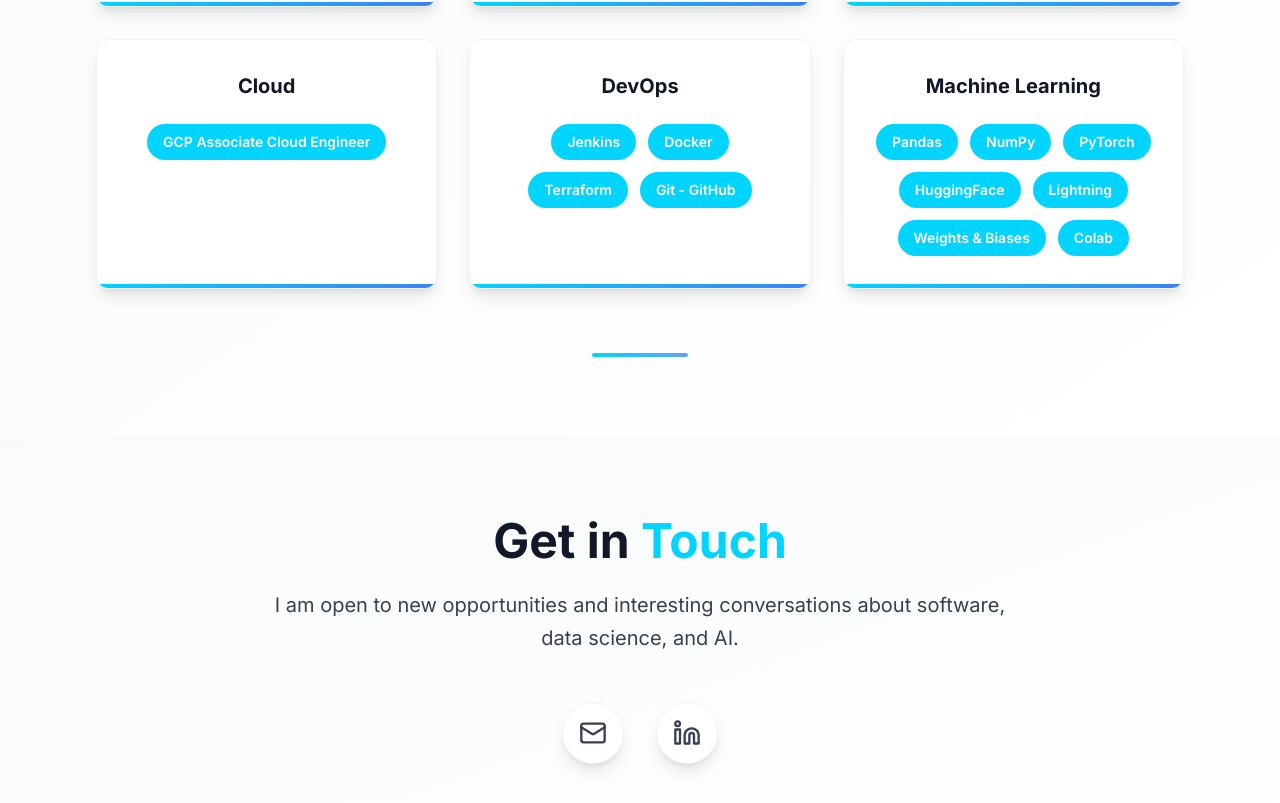
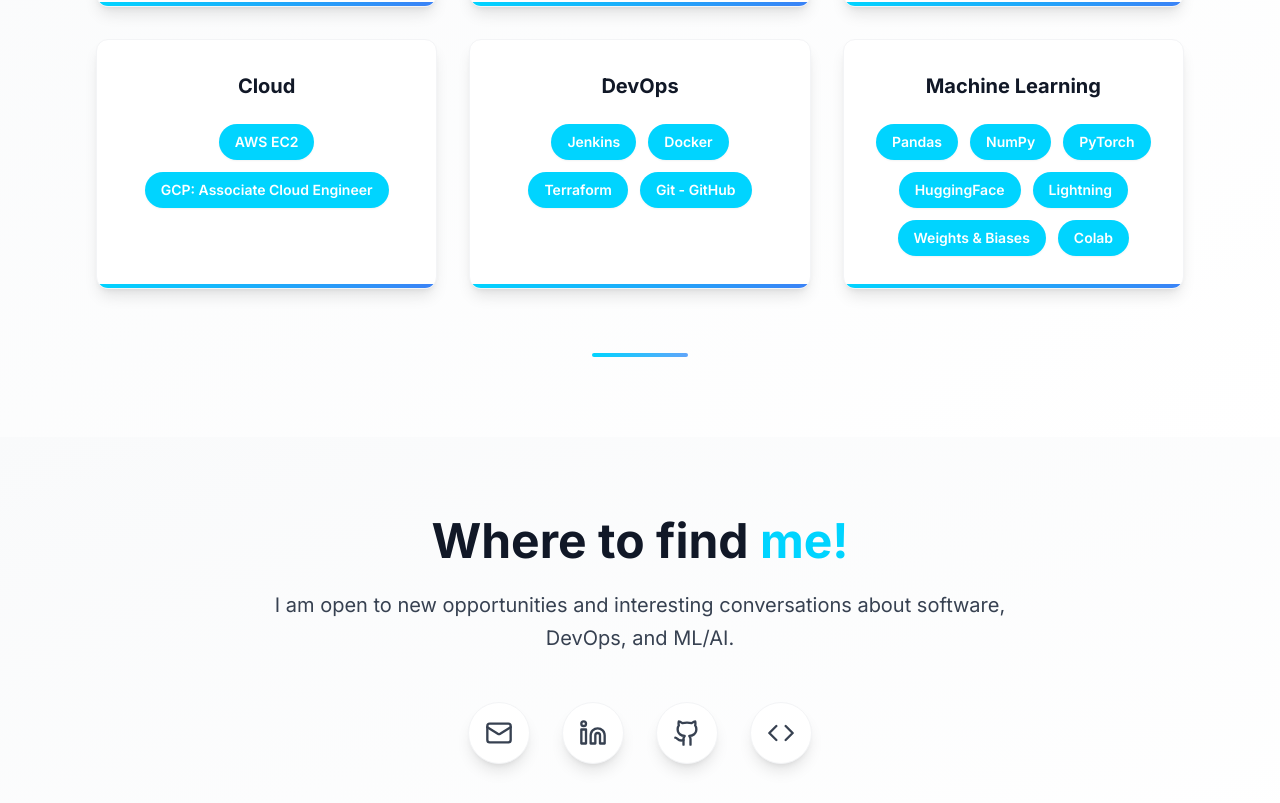
Before and after one commit to anu-jain-36/anu-jain-36.github.io, a React (Vite) app: page / in a window 1280 px wide. Shown: the part 4857-5660 px from the top of the page. Built offline with nearby package versions, Linux system fonts and the light colour scheme.

Commit message:
Add leetcode and github links

```diff
--- a/src/components/contact.tsx
+++ b/src/components/contact.tsx
@@ -1,10 +1,12 @@
 import React from 'react';
-import { Mail, Linkedin } from 'lucide-react';
+import { Mail, Linkedin, Github, Code } from 'lucide-react';
 
 const GetInTouch = () => {
-  // Replace with your actual email and LinkedIn profile
+  // Replace with your actual links
   const email = "realanujain@gmail.com";
   const linkedinUrl = "https://www.linkedin.com/in/anujain1025/";
+  const githubUrl = "https://github.com/anu-jain-36"; // Add your GitHub username
+  const leetcodeUrl = "https://leetcode.com/u/anu_jain/"; // Add your LeetCode username
 
   const handleEmailClick = () => {
     window.location.href = `mailto:${email}`;
@@ -14,6 +16,14 @@ const GetInTouch = () => {
     window.open(linkedinUrl, '_blank', 'noopener,noreferrer');
   };
 
+  const handleGitHubClick = () => {
+    window.open(githubUrl, '_blank', 'noopener,noreferrer');
+  };
+
+  const handleLeetCodeClick = () => {
+    window.open(leetcodeUrl, '_blank', 'noopener,noreferrer');
+  };
+
   return (
     <section id='contact' className="py-20 bg-gradient-to-br from-gray-50 to-white">
       <div className="max-w-4xl mx-auto px-8 text-center">
@@ -21,20 +31,21 @@ const GetInTouch = () => {
         {/* Title */}
         <div className="mb-12">
           <h2 className="text-4xl lg:text-5xl font-bold text-gray-900 leading-tight mb-6">
-            Get in <span className="text-[#00D4FF]">Touch</span>
+            Where to find <span className="text-[#00D4FF]">me!</span>
           </h2>
           <p className="text-xl text-gray-700 leading-relaxed max-w-3xl mx-auto">
-            I am open to new opportunities and interesting conversations about software, data science, and AI.
+            I am open to new opportunities and interesting conversations about software, DevOps, and ML/AI.
           </p>
         </div>
 
         {/* Contact Options */}
-        <div className="flex gap-8 justify-center items-center">
+        <div className="flex gap-8 justify-center items-center flex-wrap">
 
           {/* Email Icon */}
           <button
             onClick={handleEmailClick}
             className="group p-4 rounded-full bg-white hover:bg-[#00D4FF] text-gray-700 hover:text-white shadow-lg hover:shadow-xl transition-all duration-300 transform hover:-translate-y-1 hover:scale-110 border border-gray-100"
+            title="Send me an email"
           >
             <Mail size={28} />
           </button>
@@ -43,8 +54,27 @@ const GetInTouch = () => {
           <button
             onClick={handleLinkedInClick}
             className="group p-4 rounded-full bg-white hover:bg-[#0077B5] text-gray-700 hover:text-white shadow-lg hover:shadow-xl transition-all duration-300 transform hover:-translate-y-1 hover:scale-110 border border-gray-100"
+            title="Connect on LinkedIn"
           >
             <Linkedin size={28} />
+          </button>
+
+          {/* GitHub Icon */}
+          <button
+            onClick={handleGitHubClick}
+            className="group p-4 rounded-full bg-white hover:bg-[#333] text-gray-700 hover:text-white shadow-lg hover:shadow-xl transition-all duration-300 transform hover:-translate-y-1 hover:scale-110 border border-gray-100"
+            title="Check out my GitHub"
+          >
+            <Github size={28} />
+          </button>
+
+          {/* LeetCode Icon */}
+          <button
+            onClick={handleLeetCodeClick}
+            className="group p-4 rounded-full bg-white hover:bg-[#FFA116] text-gray-700 hover:text-white shadow-lg hover:shadow-xl transition-all duration-300 transform hover:-translate-y-1 hover:scale-110 border border-gray-100"
+            title="View my LeetCode profile"
+          >
+            <Code size={28} />
           </button>
 
         </div>
--- a/src/components/skills.tsx
+++ b/src/components/skills.tsx
@@ -23,7 +23,7 @@ const Skills = () => {
     {
       id: 4,
       title: "Cloud",
-      skills: ["GCP Associate Cloud Engineer"],
+      skills: ["AWS EC2", "GCP: Associate Cloud Engineer"],
       gradient: "from-[#00D4FF] to-blue-500"
     },
     {
```
